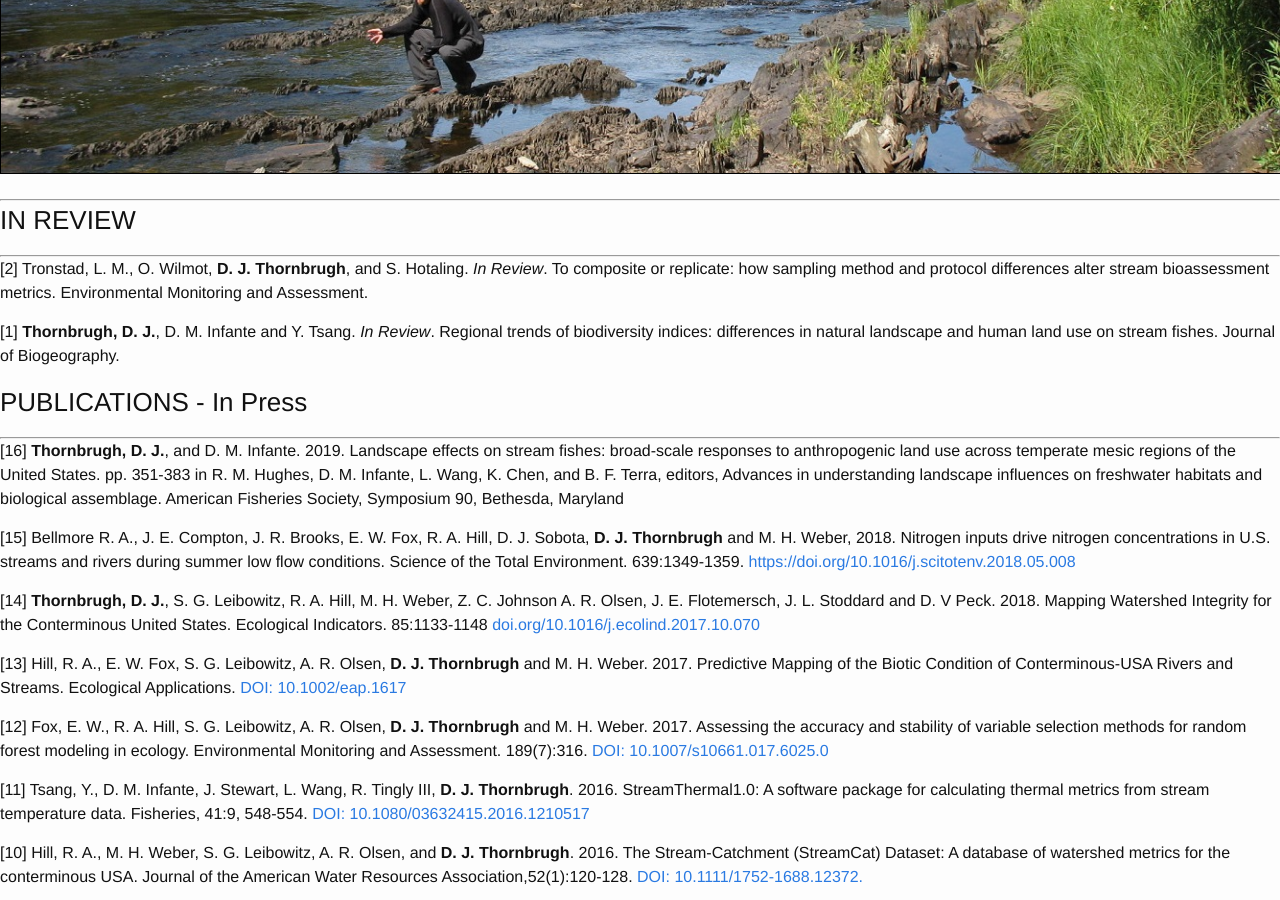
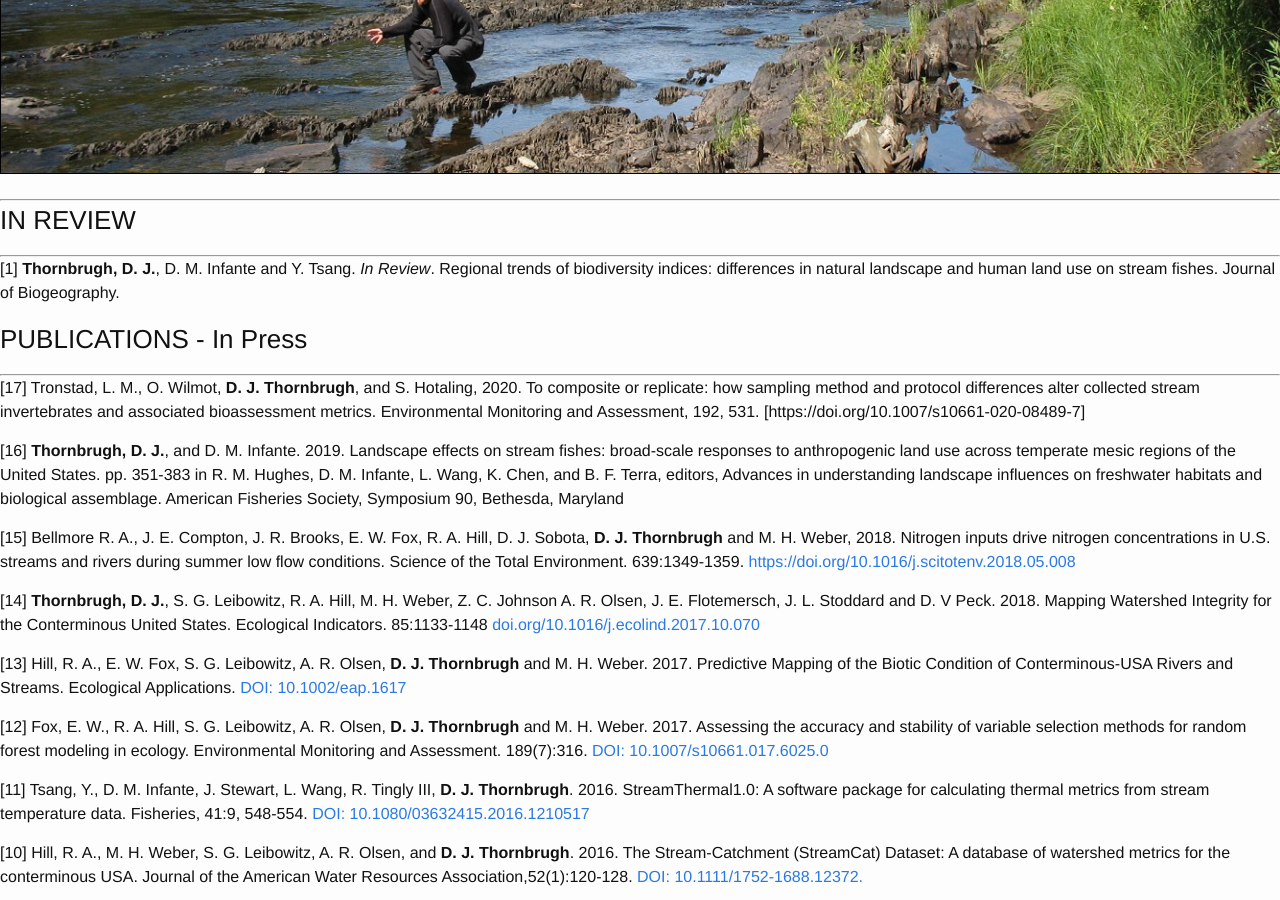
Before and after one commit to dthor/dthor.github.io, a Jekyll site: the page built from publications/publications.md, in a window 1280 px wide and 900 px high, scrolled down 473 px. Built offline with Jekyll 4.4.1, drawn with Linux system fonts in a browser that asks for light colours; nearby versions of some CDN libraries; some web fonts are replaced.

Commit message:
update publication
Tronstad etal. 2020

```diff
--- a/publications/publications.md
+++ b/publications/publications.md
@@ -9,13 +9,12 @@ permalink: /publications/
 
 ### IN REVIEW
 ***
-[2] Tronstad, L. M., O. Wilmot, **D. J. Thornbrugh**, and S. Hotaling. _In Review_. To composite or replicate: how sampling method and protocol differences alter stream bioassessment metrics. Environmental Monitoring and Assessment.
-
 [1] **Thornbrugh, D. J.**, D. M. Infante and Y. Tsang. _In Review_. Regional trends of biodiversity indices: differences in natural landscape and human land use on stream fishes. Journal of Biogeography.
 
 
 ### PUBLICATIONS - In Press
 ***
+[17] Tronstad, L. M., O. Wilmot, **D. J. Thornbrugh**, and S. Hotaling, 2020. To composite or replicate: how sampling method and protocol differences alter collected stream invertebrates and associated bioassessment metrics. Environmental Monitoring and Assessment, 192, 531. [https://doi.org/10.1007/s10661-020-08489-7]
 
 [16] **Thornbrugh, D. J.**, and D. M. Infante. 2019. Landscape effects on stream fishes: broad-scale responses to anthropogenic land use across temperate mesic regions of the United States. pp. 351-383 in R. M. Hughes, D. M. Infante, L. Wang, K. Chen, and B. F. Terra, editors, Advances in understanding landscape influences on freshwater habitats and biological assemblage. American Fisheries Society, Symposium 90, Bethesda, Maryland
 
```
